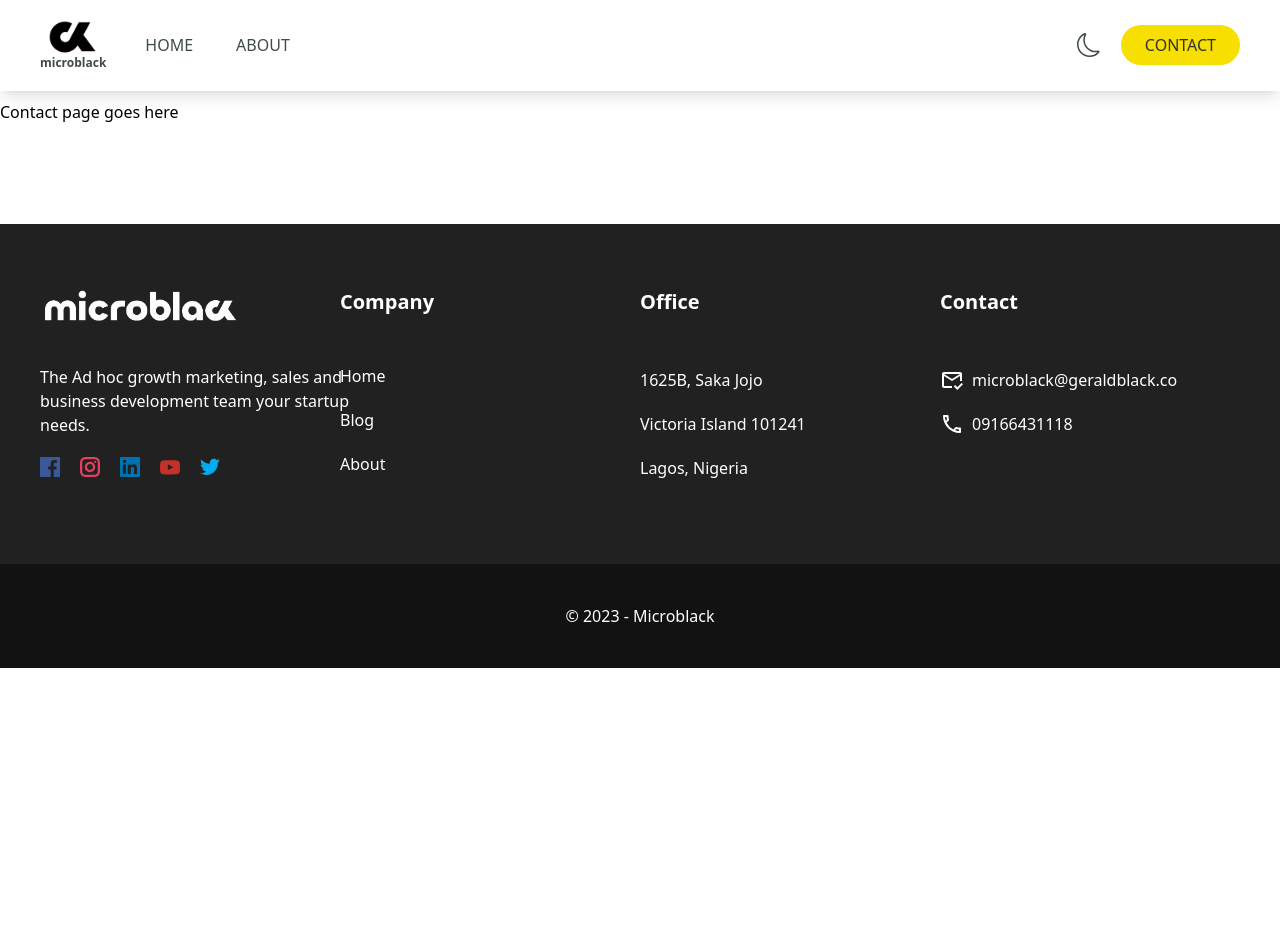
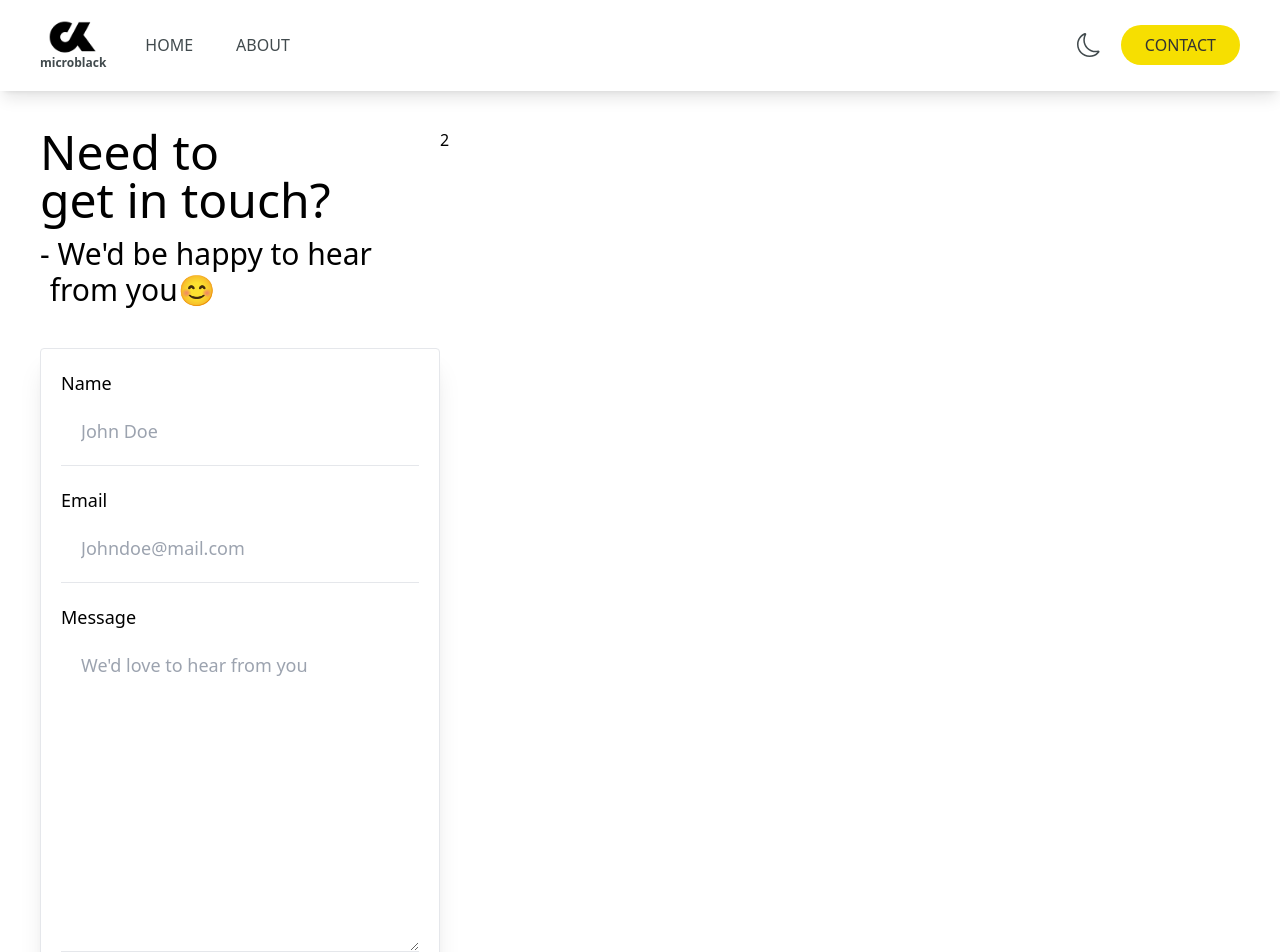
Before and after one commit to Uksonmike/microblack, a React (Vite) app: page /contact in a window 1280 px wide. Shown: the top 952 px of the page. Before the commit the page ends 800 px from the top, so only its background shows below. Built offline with nearby package versions, Linux system fonts and the light colour scheme.

Commit message:
added the about and the contact page

```diff
--- a/src/App.jsx
+++ b/src/App.jsx
@@ -9,6 +9,7 @@ import {
 } from "react-router-dom";
 import "./App.css";
 import About from "./Pages/About/About";
+import Contact from "./Pages/Contact/Contact";
 
 
 const router = createBrowserRouter(
@@ -16,7 +17,7 @@ const router = createBrowserRouter(
     <Route path="/" element={<Layout />}>
       <Route index element={<Home/>}/>
       <Route path="about" element={<About />}/>
-      <Route path="contact" element={<h1 className="py-[100px]">Contact page goes here</h1>}/>
+      <Route path="contact" element={<Contact/>}/>
     </Route>
   )
 );
--- /dev/null
+++ b/src/Components/TextInput.jsx
@@ -0,0 +1,21 @@
+/* eslint-disable react/prop-types */
+/* eslint-disable no-unused-vars */
+import React from "react";
+
+function TextInput({ name, title, type, handleChange, value,placeholder }) {
+  return (
+    <label className="block text-lg font-medium" htmlFor={name}>
+      {title} <br />
+      <input
+        type={type}
+        className="border-b w-full outline-none p-5 mb-5 font-normal"
+        onChange={handleChange}
+        placeholder={placeholder}
+        value={value}
+        name={name}
+      />
+    </label>
+  );
+}
+
+export default TextInput;
--- /dev/null
+++ b/src/Pages/Contact/Contact.jsx
@@ -0,0 +1,94 @@
+/* eslint-disable no-undef */
+/* eslint-disable no-unused-vars */
+import React, { useState } from "react";
+import TextInput from "../../Components/TextInput";
+import Typer from "../../Components/Typer";
+
+function Contact() {
+  const [formData, setFormData] = useState({
+    fname: "",
+    email: "",
+    message: "",
+  });
+
+  const handleChange = (e) => {
+    e.preventDefault();
+    const { name, value } = e.target;
+    setFormData((prevState) => {
+      return {
+        ...prevState,
+        [name]: value,
+      };
+    });
+  };
+
+  const handleSubmit = () => {
+    console.log(formData);
+  };
+  return (
+    <section>
+      <section className="lg:px-10 md:px-10 px-5 lg:py-32 py-20 grid grid-cols-17">
+        <div>
+          <p className="text-5xl mb-3">
+            Need to <br /> get in touch?
+          </p>
+          <p className="text-3xl flex">
+            -{" "}
+            <span>
+              <Typer
+                dataText={[
+                  "Leave us a message😁",
+                  "We'd be happy to hear from you😊",
+                  "Feel free to connect with Us😎",
+                ]}
+              />
+            </span>
+          </p>
+          <div className="border mt-10 p-5 rounded shadow-xl">
+            <div>
+              <TextInput
+                title="Name"
+                placeholder="John Doe"
+                name="fname"
+                type="text"
+                value={formData.name}
+                handleChange={handleChange}
+              />
+              <TextInput
+                title="Email"
+                placeholder="Johndoe@mail.com"
+                name="email"
+                type="email"
+                value={formData.email}
+                handleChange={handleChange}
+              />
+              <label htmlFor="message" className="block text-lg font-medium">
+                Message
+                <textarea
+                  className="border-b w-full outline-none p-5 mb-5 font-normal"
+                  name="message"
+                  id="message"
+                  cols="30"
+                  rows="10"
+                  placeholder="We'd love to hear from you"
+                  value={formData.message}
+                  onChange={handleChange}
+                />
+              </label>
+            </div>
+            <button
+              onClick={handleSubmit}
+              className="bg-black text-white px-5 py-3 rounded"
+              type="submit"
+            >
+              Send Message
+            </button>
+          </div>
+        </div>
+        <div>2</div>
+      </section>
+    </section>
+  );
+}
+
+export default Contact;
```
